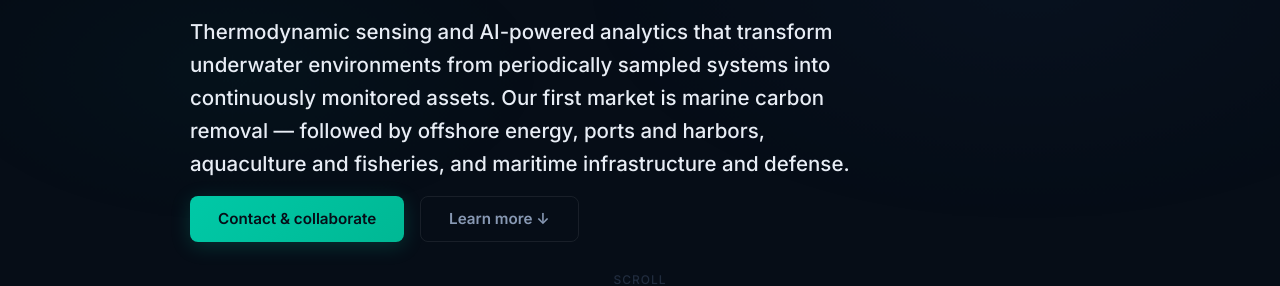
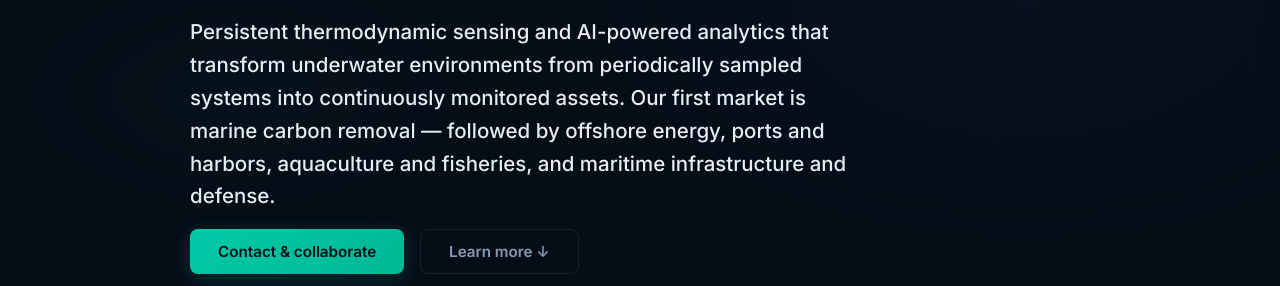
Before and after one commit to arobadora/enthalpic, a website: page index.html in a window 1280 px wide. Shown: the part 541-827 px from the top of the page. Drawn offline with Linux system fonts and the light colour scheme.

Commit message:
Add 'persistent' to thermodynamic sensing in hero lead

```diff
--- a/index.html
+++ b/index.html
@@ -58,7 +58,7 @@
         <span class="text-gradient">resilient maritime infrastructure.</span>
       </h1>
       <p class="hero-lead">
-        Thermodynamic sensing and AI-powered analytics that transform underwater environments from periodically sampled systems into continuously monitored assets. Our first market is marine carbon removal — followed by offshore energy, ports and harbors, aquaculture and fisheries, and maritime infrastructure and defense.
+        Persistent thermodynamic sensing and AI-powered analytics that transform underwater environments from periodically sampled systems into continuously monitored assets. Our first market is marine carbon removal — followed by offshore energy, ports and harbors, aquaculture and fisheries, and maritime infrastructure and defense.
       </p>
       <div class="hero-actions">
         <a href="#contact" class="btn btn-primary">Contact &amp; collaborate</a>
```
